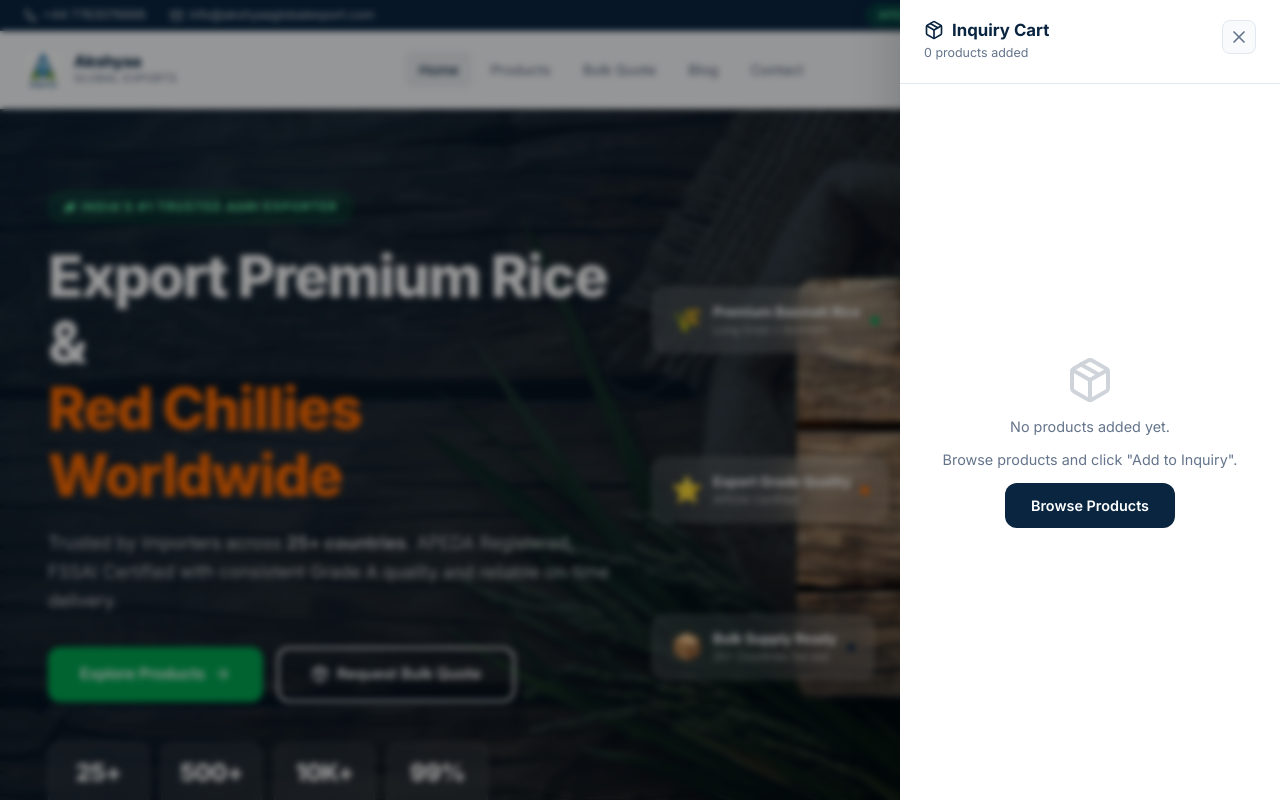
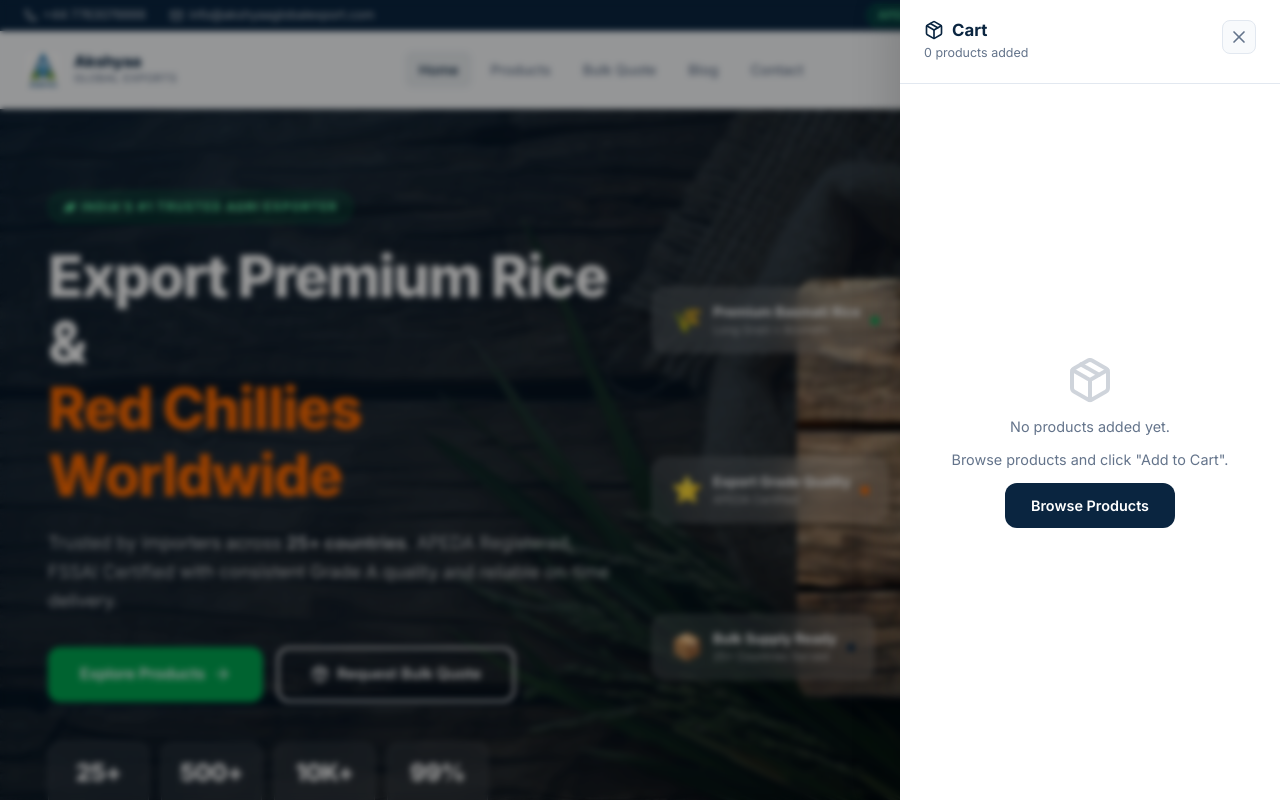
Before and after one commit to KVRL17/export-website, a React (Vite) app: page / in a window 1280 px wide. Both pictures are taken after a click on the button "Inquiry Cart". Shown: the top 800 px of the page. Built offline with nearby package versions, Linux system fonts and the light colour scheme.

Commit message:
first commit

```diff
--- a/src/components/FloatingActions.tsx
+++ b/src/components/FloatingActions.tsx
@@ -1,10 +1,13 @@
 import { motion } from 'framer-motion';
 import { FaWhatsapp } from 'react-icons/fa';
 import { FiPhone, FiShoppingCart } from 'react-icons/fi';
+import { useLocation } from 'react-router-dom';
 import { useInquiryCart } from '../context/InquiryCartContext';
 
 export default function FloatingActions() {
   const { count, toggleCart } = useInquiryCart();
+  const location = useLocation();
+  const isHomePage = location.pathname === '/';
 
   return (
     <div className="floating-actions">
@@ -32,17 +35,18 @@ export default function FloatingActions() {
         <FiPhone size={20} />
       </motion.a>
 
-      {/* Inquiry Cart */}
+      {!isHomePage && (
         <motion.button
           className="fab fab-cart"
           onClick={toggleCart}
           whileHover={{ scale: 1.1 }}
           whileTap={{ scale: 0.95 }}
-        title="Inquiry Cart"
+          title="Cart"
         >
           <FiShoppingCart size={20} />
           {count > 0 && <span className="fab-badge">{count}</span>}
         </motion.button>
+      )}
     </div>
   );
 }
--- a/src/components/InquiryCartSidebar.tsx
+++ b/src/components/InquiryCartSidebar.tsx
@@ -28,7 +28,7 @@ export default function InquiryCartSidebar() {
               <div>
                 <h3 className="cart-title">
                   <FiPackage size={20} />
-                  Inquiry Cart
+                  Cart
                 </h3>
                 <p className="cart-subtitle">{items.length} product{items.length !== 1 ? 's' : ''} added</p>
               </div>
@@ -42,7 +42,7 @@ export default function InquiryCartSidebar() {
                 <div className="cart-empty">
                   <FiPackage size={48} opacity={0.3} />
                   <p>No products added yet.</p>
-                  <p className="small">Browse products and click "Add to Inquiry".</p>
+                  <p className="small">Browse products and click "Add to Cart".</p>
                   <Link to="/products" className="btn-primary-custom" onClick={closeCart}>
                     Browse Products
                   </Link>
--- a/src/components/Preloader.tsx
+++ b/src/components/Preloader.tsx
@@ -58,7 +58,7 @@ export default function Preloader({ onComplete }: PreloaderProps) {
                   style={{ width: `${Math.min(progress, 100)}%` }}
                 />
               </div>
-              <span className="preloader-progress-text">{Math.min(Math.round(progress), 100)}%</span>
+              <span className="preloader-progress-text">Loading...</span>
             </div>
           </div>
         </motion.div>
--- a/src/components/ProductsMarketplace.tsx
+++ b/src/components/ProductsMarketplace.tsx
@@ -179,7 +179,7 @@ export default function ProductsMarketplace({ limit, showHeader = true }: Produc
                       className="btn-product-inquiry"
                       onClick={() => addItem(product)}
                     >
-                      <FiPlus size={14} /> Add to Inquiry
+                      <FiPlus size={14} /> Add to Cart
                     </button>
                   </div>
                 </div>
--- a/src/pages/ProductDetailPage.tsx
+++ b/src/pages/ProductDetailPage.tsx
@@ -140,9 +140,9 @@ export default function ProductDetailPage() {
                     disabled={isAdded}
                   >
                     {isAdded ? (
-                      <><FiCheck size={16} /> Added to Inquiry</>
+                      <><FiCheck size={16} /> Added to Cart</>
                     ) : (
-                      <><FiPlus size={16} /> Add to Inquiry</>
+                      <><FiPlus size={16} /> Add to Cart</>
                     )}
                   </button>
                   <Link to="/bulk-quote" className="btn-detail-quote">
@@ -207,7 +207,7 @@ export default function ProductDetailPage() {
           onClick={() => addItem(product)}
           disabled={isAdded}
         >
-          {isAdded ? <><FiCheck size={16} /> Added to Inquiry</> : <><FiPlus size={16} /> Add to Inquiry</>}
+          {isAdded ? <><FiCheck size={16} /> Added to Cart</> : <><FiPlus size={16} /> Add to Cart</>}
         </button>
       </div>
     </main>
```
Lines whose indentation alone changed are shown as unchanged.
